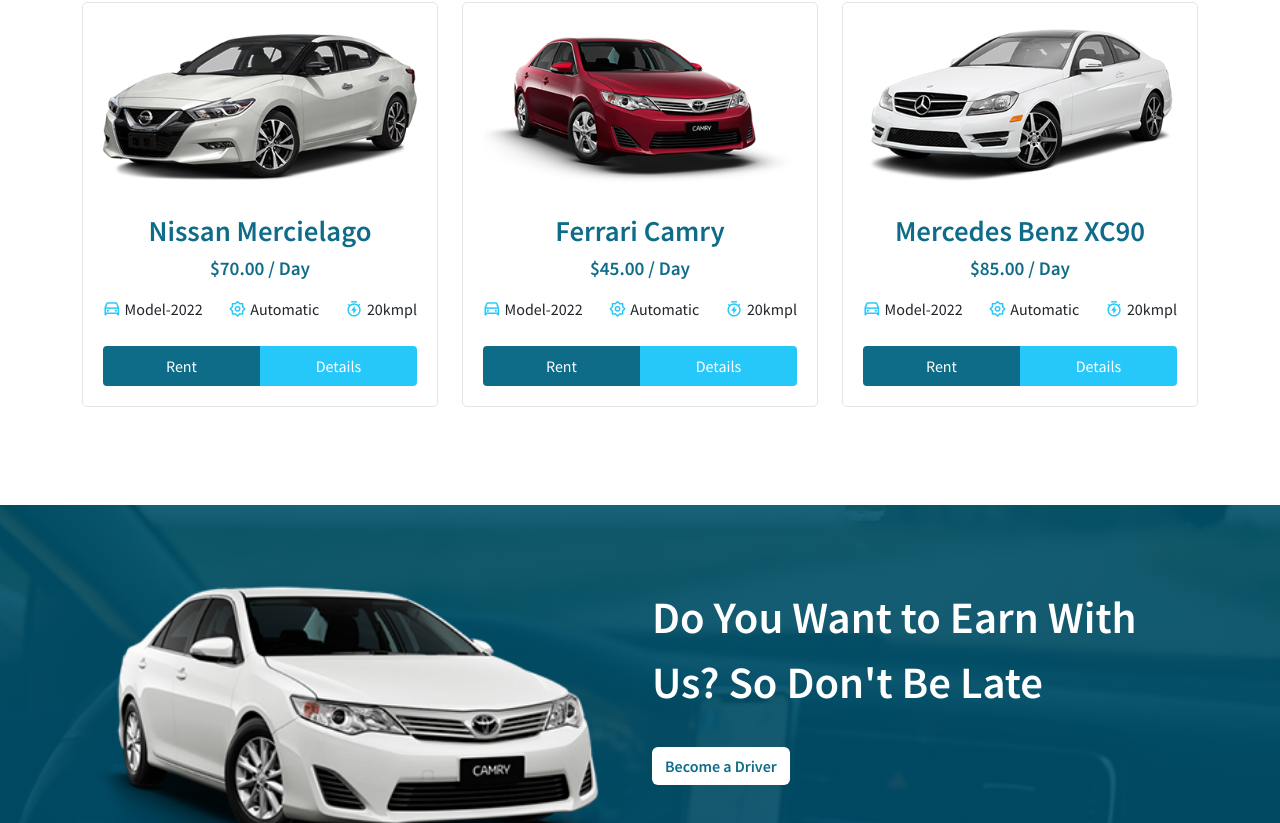
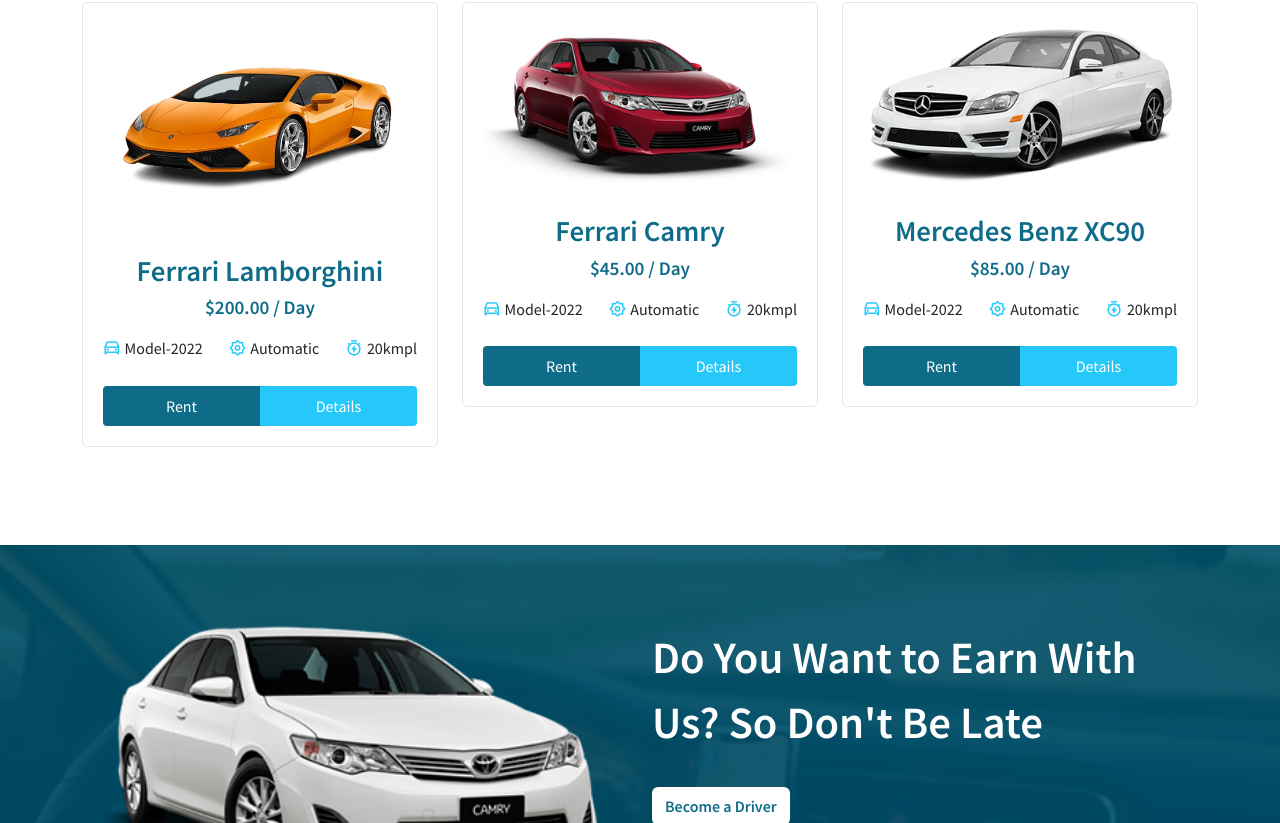
Before and after one commit to shahanapt/car-rental, a React (Create React App) app: page /home in a window 1280 px wide. Shown: the part 2895-3718 px from the top of the page. Built offline with nearby package versions, Linux system fonts and the light colour scheme.

Commit message:
next commit

```diff
--- a/src/assets/data/carData.js
+++ b/src/assets/data/carData.js
@@ -2,7 +2,7 @@
 import img01 from "../images/cars/ylw-removebg-preview.png";
 import img02 from "../images/cars/offer-toyota.png";
 import img03 from "../images/cars/bmw-offer.png";
-import img04 from "../images/cars/nissan-offer.png";
+import img04 from "../images/cars/ylw-removebg-preview.png";
 import img05 from "../images/cars/offer-toyota.png";
 import img06 from "../images/cars/mercedes-offer.png";
 import img07 from "../images/cars/toyota-offer-2.png";
@@ -59,12 +59,12 @@
 
   {
     id: 4,
-    brand: "Nissan",
+    brand: "Ferrari",
     rating: 102,
-    carName: "Nissan Mercielago",
+    carName: "Ferrari Lamborghini",
     imgUrl: img04,
     model: "Model-2022",
-    price: 70,
+    price: 200,
     speed: "20kmpl",
     gps: "GPS Navigation",
     seatType: "Heated seats",
```
